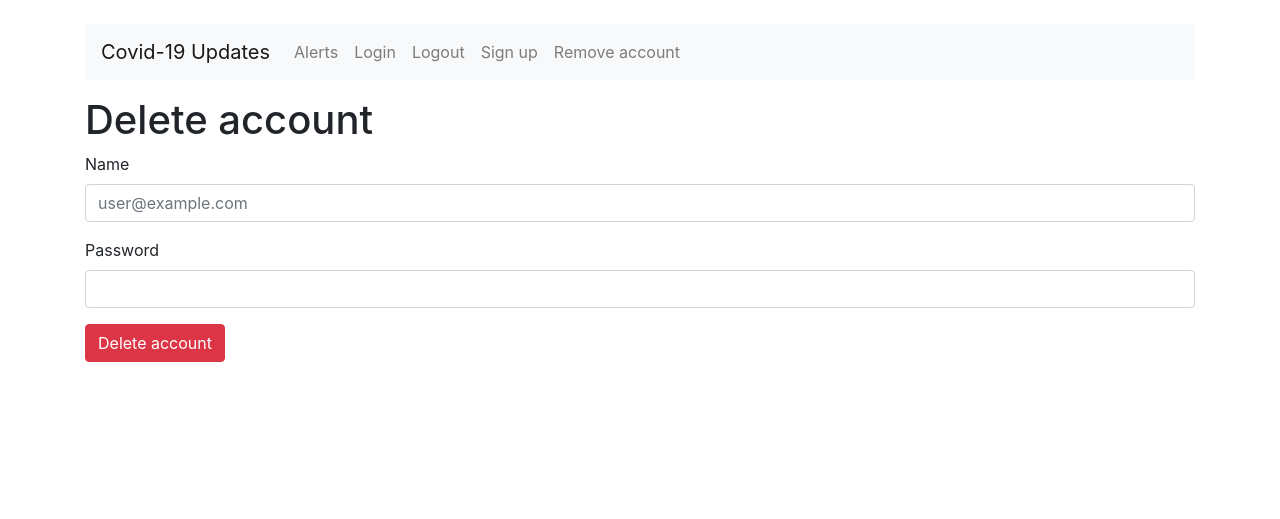
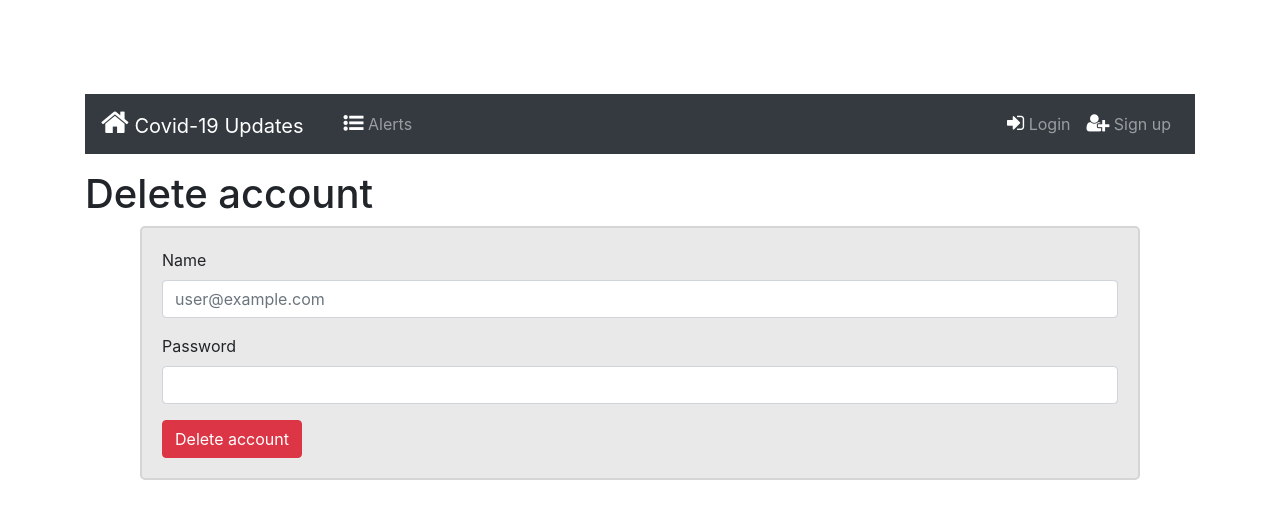
Before and after one commit to Hongda-W/CovidAlert, a Flask app: page /users/deregister in a window 1280 px wide. Shown: the top 519 px of the page. Run offline with Flask 2, Linux system fonts and the light colour scheme; parts of the project's set-up code (start-up, migrations or seed data) failed here and were passed over; some libraries are stand-ins or nearby versions.

Commit message:
Functioning WebApp with better interface design

```diff
--- a/src/models/model.py
+++ b/src/models/model.py
@@ -34,7 +34,6 @@ class Model(metaclass=ABCMeta):
 
     @classmethod
     def find_one_by(cls: Type[T], attribute: str, value: Union[str, Dict]) -> T:
-        print(Database.find_one(cls.collection, {attribute: value}))
         return cls(**Database.find_one(cls.collection, {attribute: value}))
 
     @classmethod
--- a/src/models/reports/report.py
+++ b/src/models/reports/report.py
@@ -100,7 +100,7 @@ class Report(Model):
                 pos_rates.append(float("nan"))
 
             if death and posneg:
-                death_rates.append(death/posneg*100)
+                death_rates.append(death/positive*100)
             else:
                 death_rates.append(float("nan"))
 
--- /dev/null
+++ b/src/static/style.css
@@ -0,0 +1,14 @@
+body { padding-top: 70px; }
+
+.form {
+    max-width: 1000px;
+    margin: 0 auto;
+
+    background-color: #E9E9E9;
+    padding: 20px;
+
+    border: 2px solid #D5D5D5;
+    -webkit-border-radius: 5px;
+    -moz-border-radius: 5px;
+    border-radius: 5px;
+}
--- a/src/templates/base.html
+++ b/src/templates/base.html
@@ -1,25 +1,37 @@
 <!DOCTYPE html>
 <html lang="en">
 <head>
-    <meta charset="UTF-8">
+    <title>COVID-19 Updates</title>
     <link rel="stylesheet" href="https://stackpath.bootstrapcdn.com/bootstrap/4.5.0/css/bootstrap.min.css" integrity="sha384-9aIt2nRpC12Uk9gS9baDl411NQApFmC26EwAOH8WgZl5MYYxFfc+NcPb1dKGj7Sk" crossorigin="anonymous">
-    <title>COVID-19 Updates</title>
+    <link href="https://stackpath.bootstrapcdn.com/font-awesome/4.7.0/css/font-awesome.min.css" rel="stylesheet" integrity="sha384-wvfXpqpZZVQGK6TAh5PVlGOfQNHSoD2xbE+QkPxCAFlNEevoEH3Sl0sibVcOQVnN" crossorigin="anonymous">
+    <link rel="stylesheet" href="{{ url_for('static', filename='style.css') }}" type="text/css"/>
 </head>
+
 <body>
     <div class="content container mt-4 mb-5">
-    <nav class="navbar navbar-expand-lg navbar-light bg-light mb-3">
-        <a class="navbar-brand" href="/">Covid-19 Updates</a>
-        <button class="navbar-toggler" type="button" data-toggle="collapse" data-target="#navbarNavAltMarkup" aria-controls="navbarNavAltMarkup" aria-expanded="false" aria-label="Toggle navigation">
-            <span class="navbar-toggler-icon"></span>
+        <nav class="navbar navbar-expand-lg navbar-dark bg-dark mb-3">
+            <div class="navbar-header">
+                <button class="navbar-toggler" type="button" data-toggle="collapse" data-target="#navbar" aria-controls="navbar" aria-expanded="false">
+                    <span class="sr-only">Toggle navigation</span>
+                    <span class="icon-bar"></span>
+                    <span class="icon-bar"></span>
+                    <span class="icon-bar"></span>
                 </button>
-        <div id="navbarNavAltMarkup" class="collapse navbar-collapse">
-            <div class="navbar-nav">
-                <a class="nav-item nav-link" href="{{ url_for('alerts.index') }}">Alerts</a>
-                <a class="nav-item nav-link" href="{{ url_for('users.login') }}">Login</a>
-                <a class="nav-item nav-link" href="{{ url_for('users.logout') }}">Logout</a>
-                <a class="nav-item nav-link" href="{{ url_for('users.register') }}">Sign up</a>
-                <a class="nav-item nav-link" href="{{ url_for('users.deregister') }}">Remove account</a>
+                <a class="navbar-brand" href="/"><span class="fa fa-home" style="font-size:30px;color:white;"></span> Covid-19 Updates</a>
             </div>
+            <div id="navbar" class="navbar-collapse collapse navbar-dark bg-dark">
+                <ul class="navbar-nav mr-auto ml-3">
+                    <a class="nav-item nav-link" href="{{ url_for('alerts.index') }}"><span class="fa fa-list-ul" style="font-size:20px;color:white;"></span> Alerts</a>
+                </ul>
+                <ul class="nav navbar-nav ml-auto">
+                    {% if session['email'] %}
+                        <a class="nav-item nav-link" href="{{ url_for('users.logout') }}"><span class="fa fa-sign-out" style="font-size:20px;color:white;"></span> Logout</a>
+                        <a class="nav-item nav-link" href="{{ url_for('users.deregister') }}"><span class="fa fa-user-times" style="font-size:20px;color:red;"></span> Remove account</a>
+                    {% else %}
+                        <a class="nav-item nav-link" href="{{ url_for('users.login') }}"><span class="fa fa-sign-in" style="font-size:20px;color:white;"></span> Login</a>
+                        <a class="nav-item nav-link" href="{{ url_for('users.register') }}"> <span class="fa fa-user-plus" style="font-size:20px;color:white;"></span> Sign up</a>
+                    {% endif %}
+                </ul>
             </div>
         </nav>
         {% with messages = get_flashed_messages(with_categories=true) %}
--- a/src/templates/deregister.html
+++ b/src/templates/deregister.html
@@ -2,7 +2,7 @@
 
 {% block content %}
     <header><h1>Delete account</h1></header>
-    <section class="deregister-form">
+    <section class="form">
         <form method="post">
             <div class="form-group">
                 <label for="email">Name</label>
--- a/src/templates/edit_alert.html
+++ b/src/templates/edit_alert.html
@@ -2,7 +2,7 @@
 
 {% block content %}
     <header><h1>Update Alert</h1></header>
-    <section class="update-alert-form">
+    <section class="form">
         <form method="post">
             <div class="form-group">
                 <label for="state">State</label>
--- a/src/templates/login.html
+++ b/src/templates/login.html
@@ -2,7 +2,7 @@
 
 {% block content %}
     <header><h1>Log in</h1></header>
-    <section class="register-form">
+    <div class="form">
         <form method="post">
             <div class="form-group">
                 <label for="email">Name</label>
@@ -14,5 +14,5 @@
             </div>
             <button type="submit" class="btn btn-primary">Log in</button>
         </form>
-    </section>
+    </div>
 {% endblock %}
--- a/src/templates/register.html
+++ b/src/templates/register.html
@@ -2,7 +2,7 @@
 
 {% block content %}
     <header><h1>Register</h1></header>
-    <section class="register-form">
+    <section class="form">
         <form method="post">
             <div class="form-group">
                 <label for="email">Name</label>
```
Also changed, not shown: src/alert_update.py (added, +14 -0 lines), src/models/alerts/views.py (+6 -4 lines), src/templates/alerts_index.html (+5 -5 lines), src/templates/new_alert.html (+6 -2 lines), 2 other files. Lines whose indentation alone changed are shown as unchanged.
